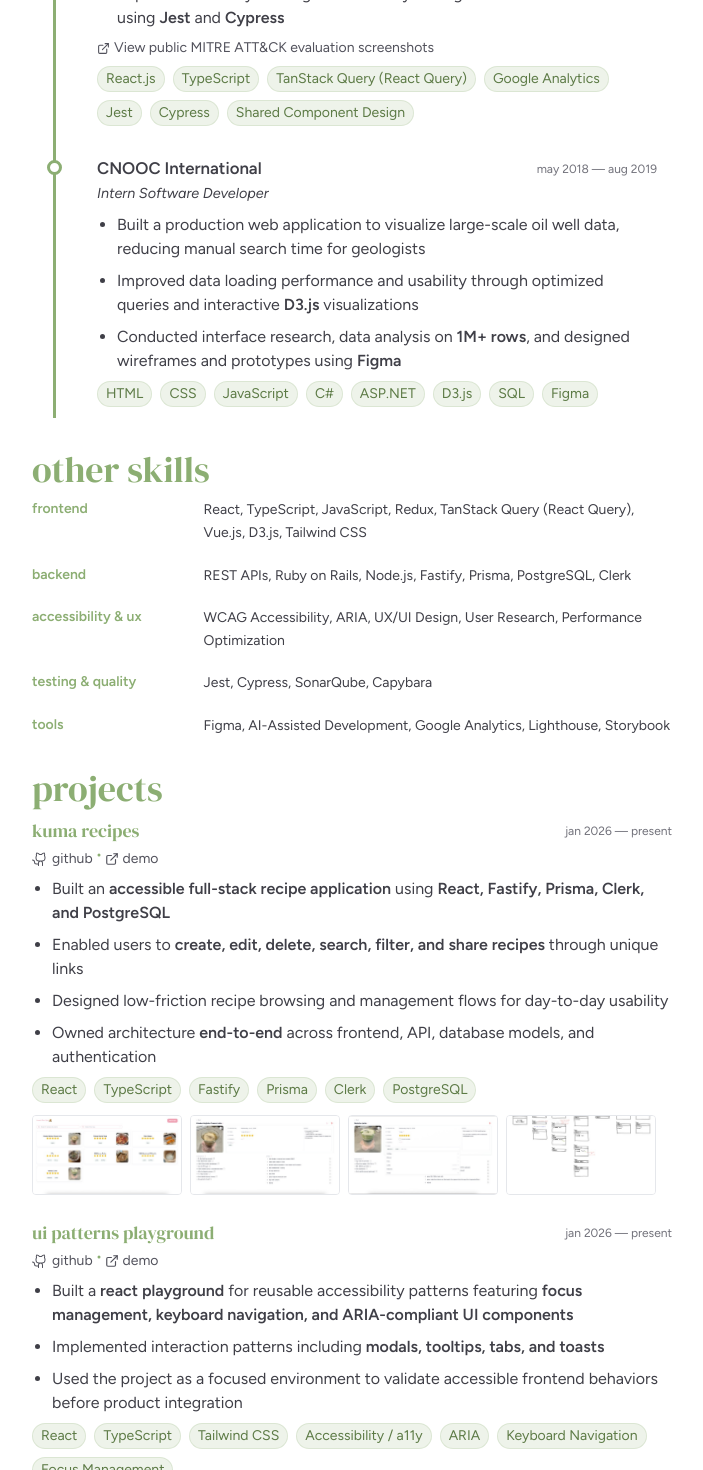
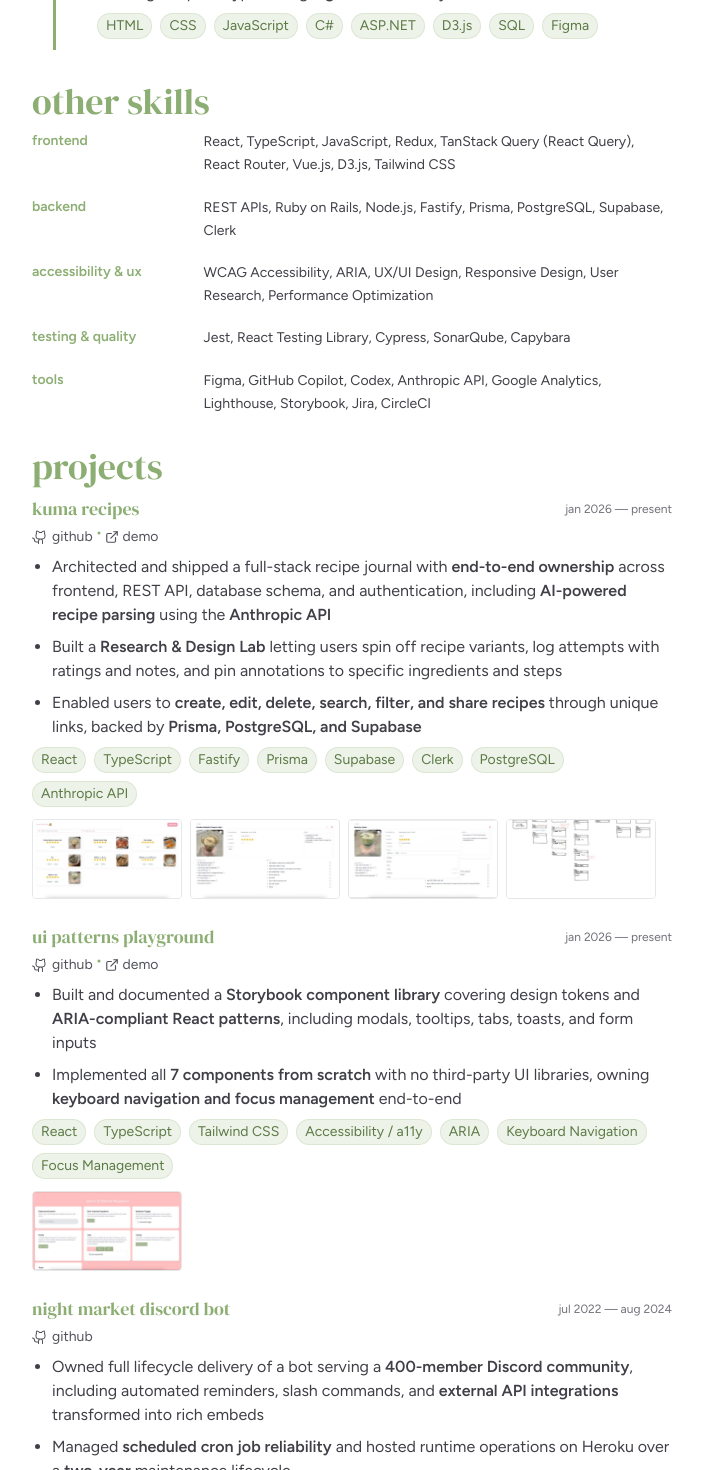
Before and after one commit to Jennykuma/portfolio-site-v2, a React (Vite) app: page / in a window 1280 px wide. Shown: the part 1800-3270 px from the top of the page, without its empty margins (288-991 px from the left). Built offline with nearby package versions, Linux system fonts and the light colour scheme.

Commit message:
Clean up experience and projects

```diff
--- a/src/data/experience.ts
+++ b/src/data/experience.ts
@@ -6,11 +6,8 @@
 		role: 'Software Developer',
 		period: 'sept 2025 — present',
 		description: [
-			'Built scalable, performant, and accessible UI components for enterprise security workflows using **React, TypeScript, Redux, and TanStack Query** with asynchronous API-driven state management',
-			'Increased automated frontend test coverage from **~80% to 91% across 3 micro-applications**, reducing regression risk',
-			'Leveraged **Codex** and **GitHub Copilot** for codebase analysis, feature delivery, and security remediation',
-			'Integrated **RESTful APIs** to deliver data-rich user experiences with efficient loading, caching, and error handling',
-			'Remediated **20+ dependency vulnerabilities (CVEs)** across **5+ repositories** through package upgrades, testing, and release validation',
+			'Building accessible UI components for enterprise security workflows in **React, TypeScript, and TanStack Query**, raising automated test coverage to **91%** across 3 micro-applications',
+			'Cleared **20+ CVEs** across 5+ repos, leveraging **AI-assisted tools** like Codex and GitHub Copilot along the way',
 		],
 		skills: [
 			'React.js',
@@ -26,11 +23,8 @@
 		role: 'Software Developer',
 		period: 'jan 2020 — sept 2025',
 		description: [
-			'Shipped frontend experiences for **endpoint security detection, investigation, and response** workflows used by **300,000+ customers** worldwide using **React** and **TypeScript**',
-			'Built **9 shared UI components** supporting **MITRE ATT&CK evaluations**, delivering data-rich security workflows in collaboration with UX designers, product managers, and backend engineers',
-			'Implemented **30+ Google Analytics events** to measure feature adoption and inform **product and UX decisions**',
-			'Modernized legacy security workflows across **10+ pages** using **React** and **TanStack Query**, improving maintainability and interaction patterns',
-			'Improved reliability and regression safety through frontend test automation using **Jest** and **Cypress**',
+			'Shipped frontend experiences for **endpoint security detection, investigation, and response** workflows used by **300,000+ customers** worldwide, using **React** and **TypeScript**',
+			'Built **9 shared UI components** supporting **MITRE ATT&CK evaluations** and enhanced a **D3.js** forensic visualization tool supporting **22,000+ monthly views**',
 		],
 		relatedLink: {
 			label: 'View public MITRE ATT&CK evaluation screenshots',
@@ -51,9 +45,8 @@
 		role: 'Intern Software Developer',
 		period: 'may 2018 — aug 2019',
 		description: [
-			'Built a production web application to visualize large-scale oil well data, reducing manual search time for geologists',
-			'Improved data loading performance and usability through optimized queries and interactive **D3.js** visualizations',
-			'Conducted interface research, data analysis on **1M+ rows**, and designed wireframes and prototypes using **Figma**',
+			'Built a production web application visualizing large-scale oil well data for geologists, replacing fragmented legacy tooling with interactive **D3.js** visualizations',
+			'Engineered a daily data pipeline processing **1M+ rows** of oil well data, and designed prototypes using **Figma** informed by interface research',
 		],
 		skills: ['HTML', 'CSS', 'JavaScript', 'C#', 'ASP.NET', 'D3.js', 'SQL', 'Figma'],
 	},
@@ -68,6 +61,7 @@
 			'JavaScript',
 			'Redux',
 			'TanStack Query (React Query)',
+			'React Router',
 			'Vue.js',
 			'D3.js',
 			'Tailwind CSS',
@@ -82,6 +76,7 @@
 			'Fastify',
 			'Prisma',
 			'PostgreSQL',
+			'Supabase',
 			'Clerk',
 		],
 	},
@@ -91,16 +86,27 @@
 			'WCAG Accessibility',
 			'ARIA',
 			'UX/UI Design',
+			'Responsive Design',
 			'User Research',
 			'Performance Optimization',
 		],
 	},
 	{
 		category: 'testing & quality',
-		skills: ['Jest', 'Cypress', 'SonarQube', 'Capybara'],
+		skills: ['Jest', 'React Testing Library', 'Cypress', 'SonarQube', 'Capybara'],
 	},
 	{
 		category: 'tools',
-		skills: ['Figma', 'AI-Assisted Development', 'Google Analytics', 'Lighthouse', 'Storybook'],
+		skills: [
+			'Figma',
+			'GitHub Copilot',
+			'Codex',
+			'Anthropic API',
+			'Google Analytics',
+			'Lighthouse',
+			'Storybook',
+			'Jira',
+			'CircleCI',
+		],
 	},
 ];
--- a/src/data/projects.ts
+++ b/src/data/projects.ts
@@ -5,12 +5,11 @@
 		title: 'kuma recipes',
 		period: 'jan 2026 — present',
 		description: [
-			'Built an **accessible full-stack recipe application** using **React, Fastify, Prisma, Clerk, and PostgreSQL**',
-			'Enabled users to **create, edit, delete, search, filter, and share recipes** through unique links',
-			'Designed low-friction recipe browsing and management flows for day-to-day usability',
-			'Owned architecture **end-to-end** across frontend, API, database models, and authentication',
+			'Architected and shipped a full-stack recipe journal with **end-to-end ownership** across frontend, REST API, database schema, and authentication, including **AI-powered recipe parsing** using the **Anthropic API**',
+			'Built a **Research & Design Lab** letting users spin off recipe variants, log attempts with ratings and notes, and pin annotations to specific ingredients and steps',
+			'Enabled users to **create, edit, delete, search, filter, and share recipes** through unique links, backed by **Prisma, PostgreSQL, and Supabase**',
 		],
-		skills: ['React', 'TypeScript', 'Fastify', 'Prisma', 'Clerk', 'PostgreSQL'],
+		skills: ['React', 'TypeScript', 'Fastify', 'Prisma', 'Supabase', 'Clerk', 'PostgreSQL', 'Anthropic API'],
 		github: 'https://github.com/Jennykuma/kuma-recipes/tree/main#kuma-recipes',
 		demo: '/kuma-recipes',
 		screenshots: [
@@ -40,9 +39,8 @@
 		title: 'ui patterns playground',
 		period: 'jan 2026 — present',
 		description: [
-			'Built a **react playground** for reusable accessibility patterns featuring **focus management, keyboard navigation, and ARIA-compliant UI components**',
-			'Implemented interaction patterns including **modals, tooltips, tabs, and toasts**',
-			'Used the project as a focused environment to validate accessible frontend behaviors before product integration',
+			'Built and documented a **Storybook component library** covering design tokens and **ARIA-compliant React patterns**, including modals, tooltips, tabs, toasts, and form inputs',
+			'Implemented all **7 components from scratch** with no third-party UI libraries, owning **keyboard navigation and focus management** end-to-end',
 		],
 		skills: [
 			'React',
@@ -67,10 +65,8 @@
 		title: 'night market discord bot',
 		period: 'jul 2022 — aug 2024',
 		description: [
-			'**Supported a 400-member Discord community** with automated reminders and utility slash commands',
-			'Integrated **external game-status and pricing APIs**, then transformed responses into rich embeds',
-			'Managed **reliability of scheduled cron jobs** and hosted runtime operations on Heroku',
-			'Owned feature delivery, bot maintenance, and production updates over a **two-year lifecycle**',
+			'Owned full lifecycle delivery of a bot serving a **400-member Discord community**, including automated reminders, slash commands, and **external API integrations** transformed into rich embeds',
+			'Managed **scheduled cron job reliability** and hosted runtime operations on Heroku over a **two-year** maintenance lifecycle',
 		],
 		skills: ['TypeScript', 'Node.js', 'discord.js', 'REST APIs', 'Scheduled Jobs', 'Heroku'],
 		github: 'https://github.com/Jennykuma/night-market-discord-bot/tree/main#night-market-discord-bot',
```
